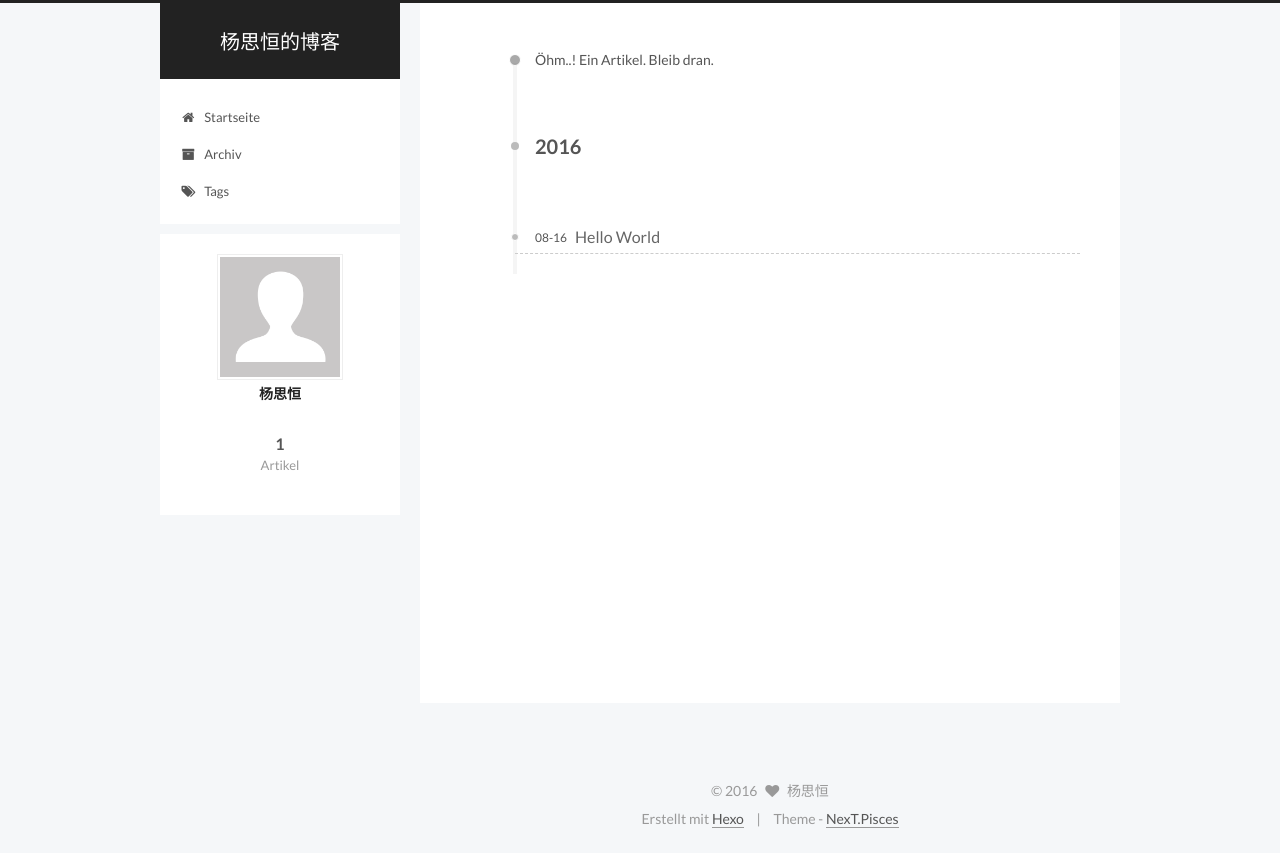
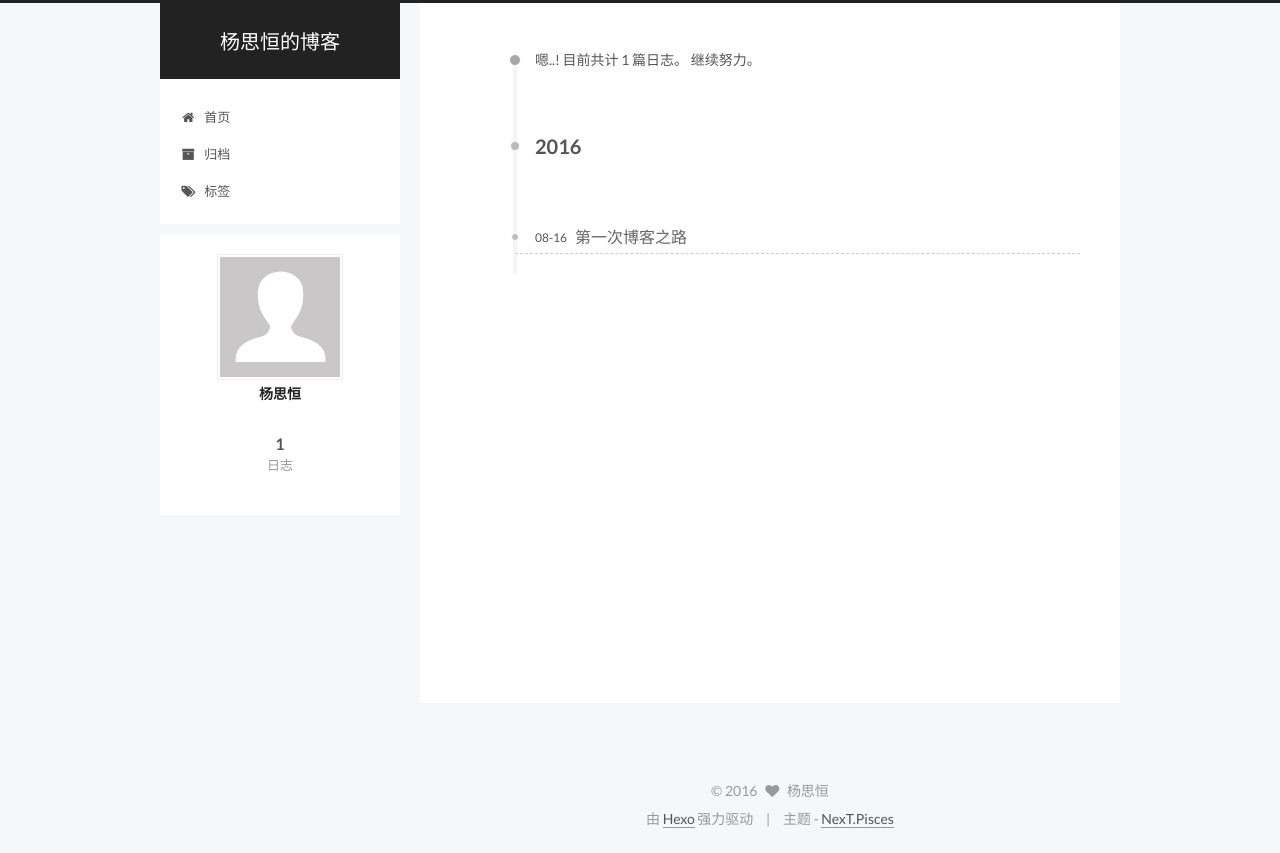
Before and after one commit to yangsiheng/yangsiheng.github.io, a plain HTML site: page archives/2016/08/index.html in a window 1280 px wide. Drawn offline with Linux system fonts and the light colour scheme.

Commit message:
Site updated: 2016-08-29 19:50:23

```diff
--- a/archives/2016/08/index.html
+++ b/archives/2016/08/index.html
@@ -102,7 +102,7 @@
     motion: true,
     duoshuo: {
       userId: 0,
-      author: 'Author'
+      author: '博主'
     }
   };
 </script>
@@ -112,10 +112,10 @@
 
   <link rel="canonical" href="http://yoursite.com/archives/2016/08/"/>
 
-  <title> Archiv | 杨思恒的博客 </title>
+  <title> 归档 | 杨思恒的博客 </title>
 </head>
 
-<body itemscope itemtype="http://schema.org/WebPage" lang="zh-CN">
+<body itemscope itemtype="http://schema.org/WebPage" lang="zh-Hans">
 
 
 
@@ -170,7 +170,7 @@
 
               <i class="menu-item-icon fa fa-fw fa-home"></i> <br />
 
-            Startseite
+            首页
           </a>
         </li>
 
@@ -180,7 +180,7 @@
 
               <i class="menu-item-icon fa fa-fw fa-archive"></i> <br />
 
-            Archiv
+            归档
           </a>
         </li>
 
@@ -190,7 +190,7 @@
 
               <i class="menu-item-icon fa fa-fw fa-tags"></i> <br />
 
-            Tags
+            标签
           </a>
         </li>
 
@@ -220,7 +220,7 @@
 
 
 
-      Öhm..! Ein Artikel. Bleib dran.
+      嗯..! 目前共计 1 篇日志。 继续努力。
     </span>
 
 
@@ -246,7 +246,7 @@
 
             <a class="post-title-link" href="/2016/08/16/hello-world/" itemprop="url">
 
-                <span itemprop="name">Hello World</span>
+                <span itemprop="name">第一次博客之路</span>
 
             </a>
 
@@ -310,7 +310,7 @@
           <div class="site-state-item site-state-posts">
             <a href="/archives">
               <span class="site-state-item-count">1</span>
-              <span class="site-state-item-name">Artikel</span>
+              <span class="site-state-item-name">日志</span>
             </a>
           </div>
 
@@ -357,11 +357,11 @@
 </div>
 
 <div class="powered-by">
-  Erstellt mit  <a class="theme-link" href="https://hexo.io">Hexo</a>
+  由 <a class="theme-link" href="https://hexo.io">Hexo</a> 强力驱动
 </div>
 
 <div class="theme-info">
-  Theme -
+  主题 -
   <a class="theme-link" href="https://github.com/iissnan/hexo-theme-next">
     NexT.Pisces
   </a>
--- a/css/main.css
+++ b/css/main.css
@@ -1549,7 +1549,7 @@
   width: 4px;
   height: 4px;
   border-radius: 50%;
-  background: #57ff1d;
+  background: #73ffff;
 }
 .links-of-blogroll {
   font-size: 13px;
```
Also changed, not shown: 2016/08/16/hello-world/index.html (+16 -16 lines), archives/2016/index.html (+11 -11 lines), archives/index.html (+11 -11 lines), categories/index.html (+8 -8 lines), index.html (+10 -10 lines), tags/index.html (+8 -8 lines).
